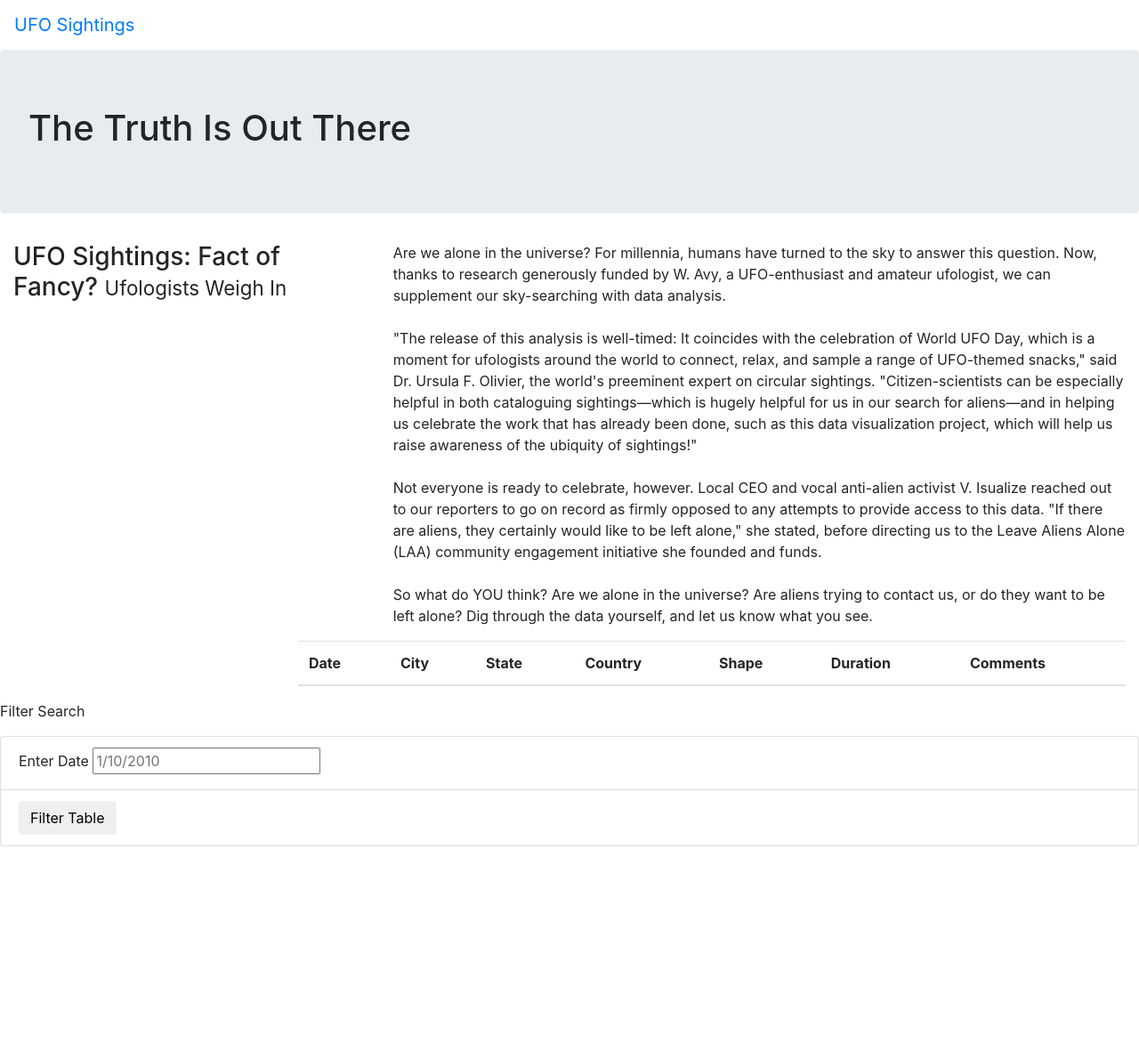
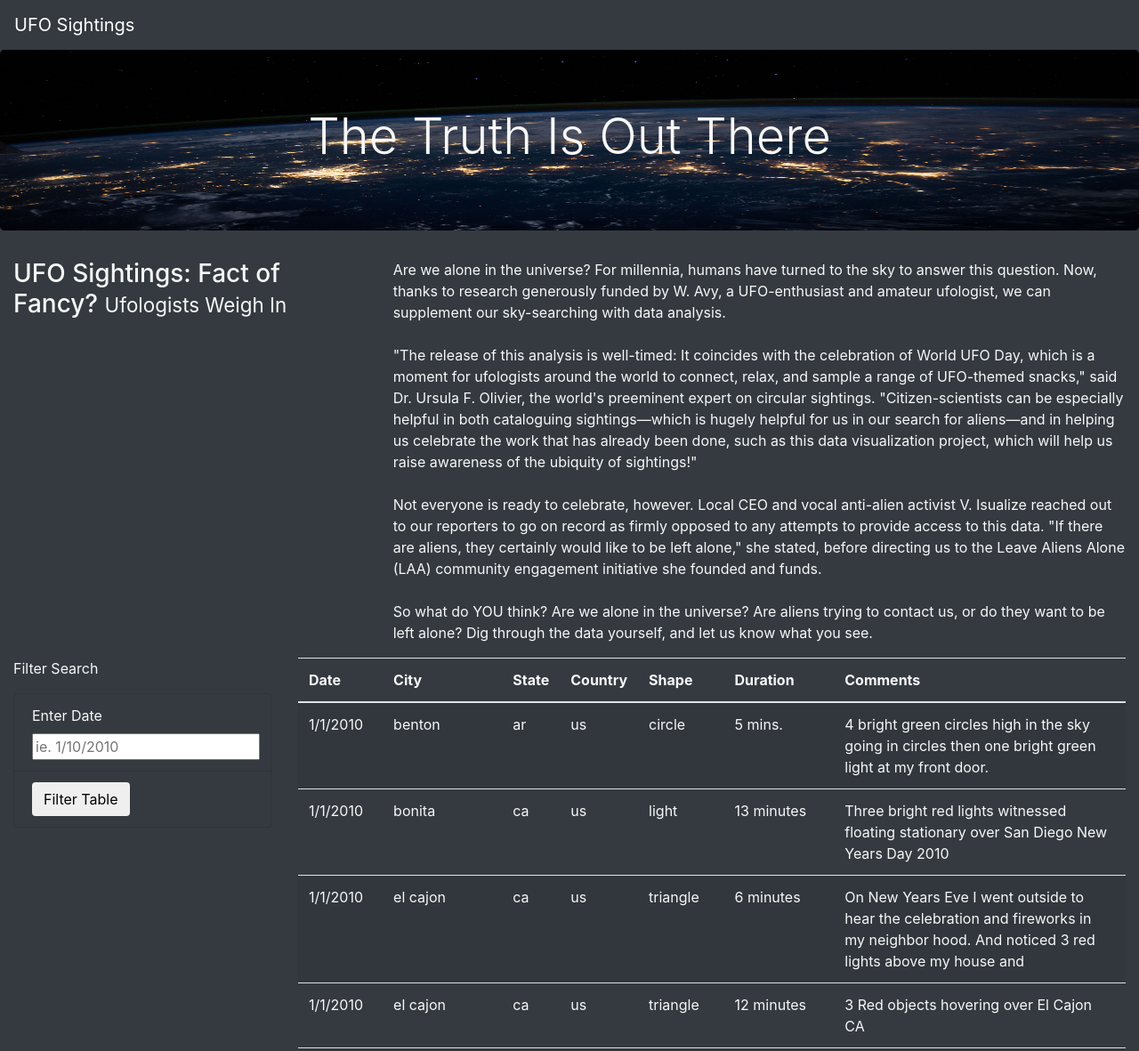
Before and after one commit to noahshlesinger/UFOs, a plain HTML site: page index.html in a window 1280 px wide. Shown: the top 1181 px of the page at 89% size. Before the commit the page ends 951 px from the top, so only its background shows below. Drawn offline with nearby package versions, Linux system fonts and the light colour scheme.

Commit message:
creating style in css file and index.html

```diff
--- a/index.html
+++ b/index.html
@@ -13,19 +13,19 @@
     />
     <link rel="stylesheet" href="static/css/style.css">
 </head>
-<body>
+<body class="bg-dark">
     <script src="https://cdnjs.cloudflare.com/ajax/libs/d3/4.11.0/d3.js"></script>
     <script src = "static/js/data.js"></script>
     <script src = "static/js/app1.js"></script>
 
     <div class="wrapper">
-        <nav class="navbar navbar-expand-lg">
+        <nav class="navbar navbar-dark bg-dark navbar-expand-lg">
             <a class="navbar-brand" href="index.html">UFO Sightings</a>
         </nav>
 
     </div>
     <div class="jumbotron">
-        <h1>The Truth Is Out There</h1>
+        <h1 class ="display-4">The Truth Is Out There</h1>
     </div>
     <div class="container-fluid">
         <div class="row">
@@ -45,6 +45,21 @@
     <div class="container-fluid">
         <div class="row">
           <div class="col-md-3">
+            <form class ="bg-dark">
+                <p>Filter Search</p>
+                <ul class="list-group bg-dark">
+                    <li class="list-group-item bg-dark">
+                        <label for="date">Enter Date</label>
+                        <input type="text" placeholder="ie. 1/10/2010" id="datetime" />
+
+                    </li>
+                    <li class="list-group-item bg-dark">
+                        <button id="filter-btn" type="button" class="btn btn-default">Filter Table</button>
+
+                    </li>
+
+                </ul>
+              </form>
 
           </div>
           <div class="col-md-9">
@@ -65,22 +80,10 @@
           </div>
         </div>
     </div>
+    <script src="https://cdnjs.cloudflare.com/ajax/libs/d3/4.11.0/d3.js"></script>
+    <script src="static/js/data.js"></script>
+    <script src="static/js/app1.js"></script>
 
-      <form>
-        <p>Filter Search</p>
-        <ul class="list-group">
-            <li class="list-group-item">
-                <label for="date">Enter Date</label>
-                <input type="text" placeholder="1/10/2010" id="datetime" />
-
-            </li>
-            <li class="list-group-item">
-                <button id="filter-btn" type="button" class="btn btn-default">Filter Table</button>
-
-            </li>
-
-        </ul>
-      </form>
 
 
 
--- a/static/css/style.css
+++ b/static/css/style.css
@@ -0,0 +1,10 @@
+body {
+
+    color: #f7f7f7;
+
+  }
+  .jumbotron {
+    background-image: url("../images/nasa.jpg");
+    background-size: 100% 100%;
+    text-align: center;
+  }
```
Also changed, not shown: static/js/app.js (+8 -2 lines), static/images/nasa.jpg (added).
